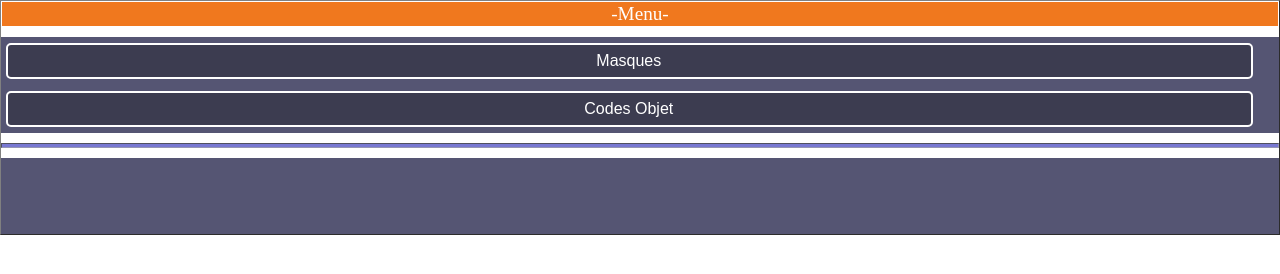
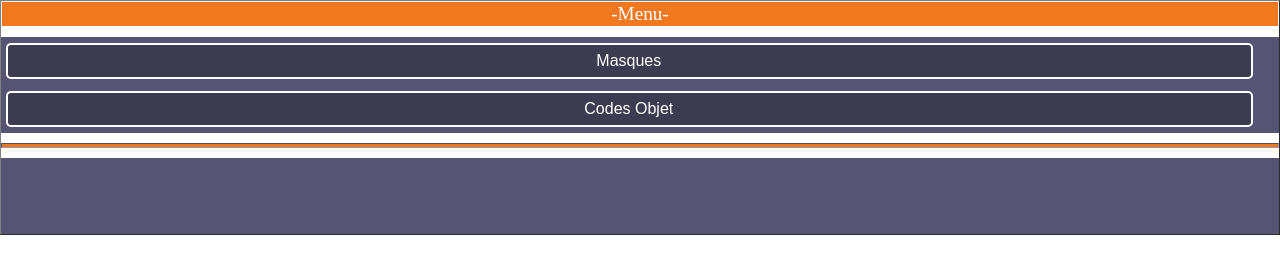
Before and after one commit to EnzoCALL/AVEM-Index, a plain HTML site: page tables/menu/Menu.html in a window 1280 px wide. Drawn offline with Linux system fonts and the light colour scheme.

Commit message:
Update Menu.html

```diff
--- a/tables/menu/Menu.html
+++ b/tables/menu/Menu.html
@@ -24,7 +24,7 @@
 		<tr class="l" style="height:6vh"><td class="s"><button class="but" onclick="parent.showReset('CodesObjet', false)">Codes Objet</button></td></tr>
 
 		<tr class="sep" style=""></tr>
-		<tr class="l" style="height:5px"><td class="g" rowspan="1" style="width:20%; background-color:rgb(120,120,210);"></td></tr>
+		<tr class="l" style="height:5px"><td class="g" rowspan="1" style="width:20%; background-color:rgb(240,120,30);"></td></tr>
 		<tr class="sep" style=""></tr>
 <!--
 		<tr class="l" style="height:6vh"><td class="s"><button class="but" onclick="parent.show('Z', false)">Zenith Skills</button></td></tr>
```
